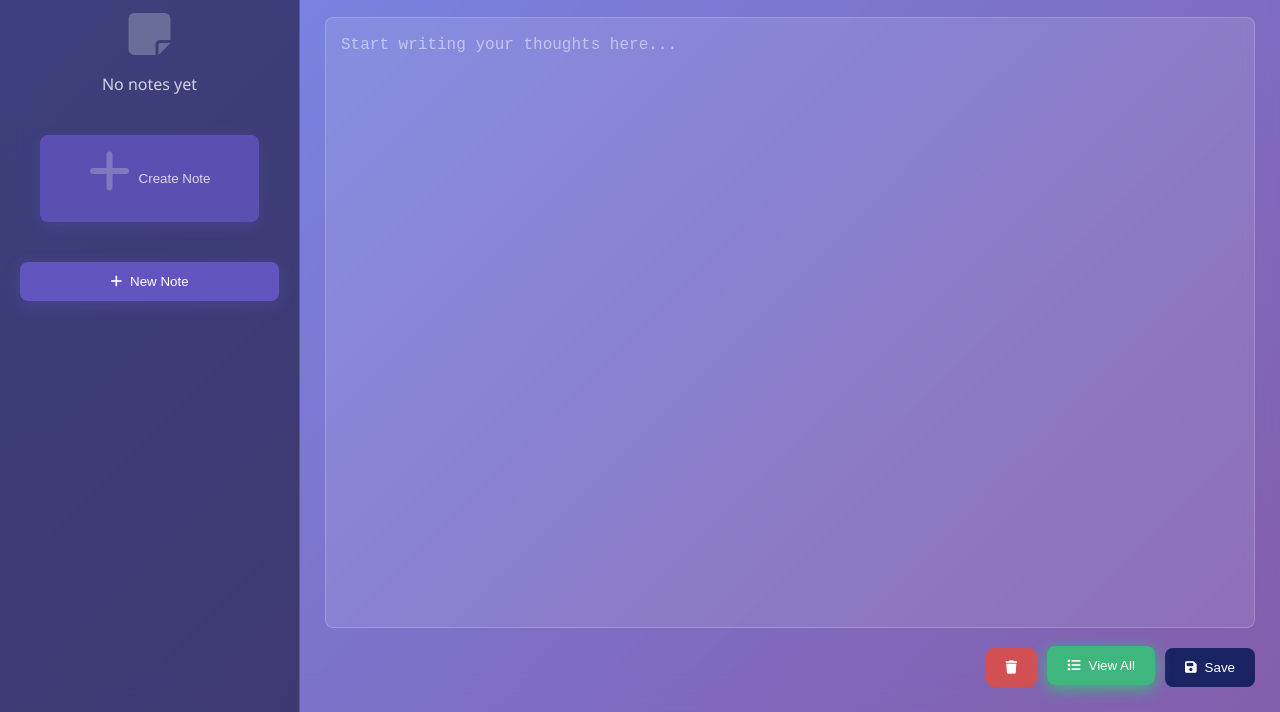
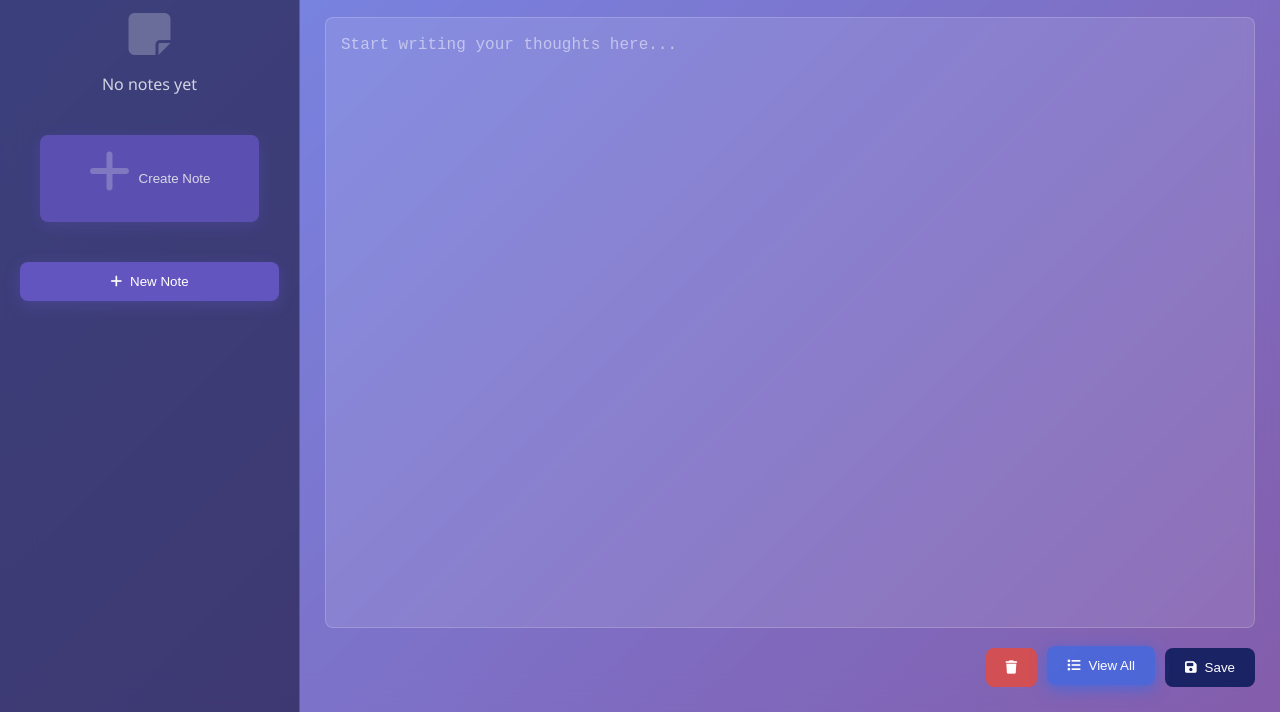
Before and after one commit to SkaDigitalHub/skanote, a plain HTML site: page index.html in a window 1280 px wide. In both pictures the pointer is over the button "View All". Shown: the part 88-800 px from the top of the page. Drawn offline with Linux system fonts and the light colour scheme.

Commit message:
Update index.html

```diff
--- a/index.html
+++ b/index.html
@@ -262,9 +262,9 @@
         }
 
         .view-all-btn:hover {
-            background: rgba(46, 204, 113, 0.8);
+            background: rgba(65, 105, 225, 0.8);
             transform: translateY(-2px);
-            box-shadow: 0 4px 15px rgba(46, 204, 113, 0.8);
+            box-shadow: 0 4px 15px rgba(65, 105, 225, 0.8);
         }
 
         /* Floating Action Button for Mobile */
```
